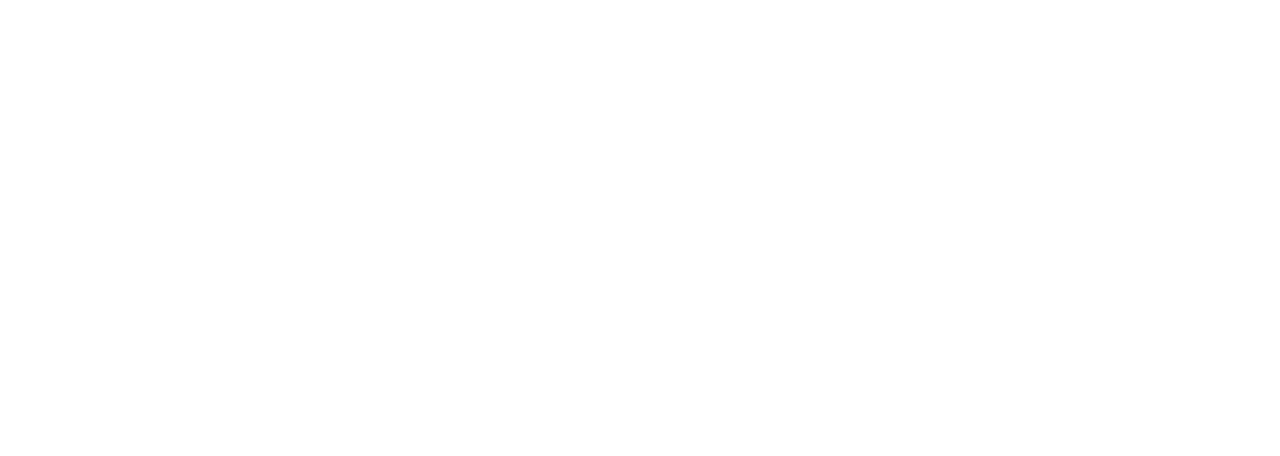
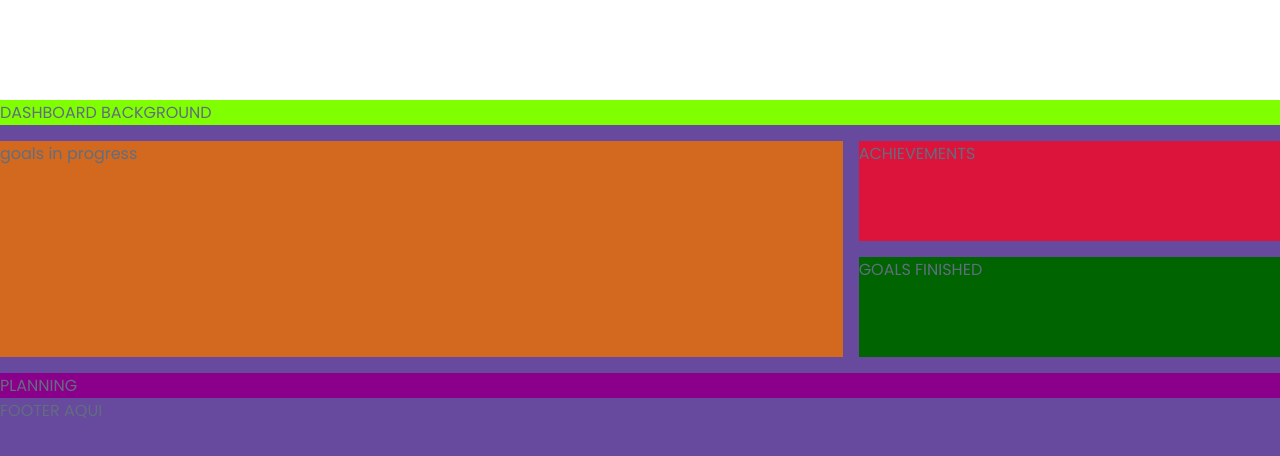
Before and after one commit to guuhschmaltz/eb-evolve-box, a plain HTML site: page src/views/page-dashboard.html in a window 1280 px wide. Drawn offline with Linux system fonts and the light colour scheme; a web font is replaced by a local one.

Commit message:
Adicionado template de dashboard

```diff
--- a/public/styles/partials/forms.css
+++ b/public/styles/partials/forms.css
@@ -1,7 +1,7 @@
 .select-block label,
 .input-block label,
 .textarea-block label{
-    font-size: 1.4rem;
+    font-size: 1.8rem;
     color: var(--color-text-complement);
 }
 
--- a/public/styles/partials/header.css
+++ b/public/styles/partials/header.css
@@ -24,6 +24,10 @@ header .header-content nav{
     text-align: right;
     right: 0;
     top: 3.2rem;
+}
+
+header .top-bar-container > img{
+    height: 8.2rem;
 }
 
 header nav ul{
--- /dev/null
+++ b/public/styles/partials/page-dashboard.css
@@ -0,0 +1,91 @@
+#page-dashboard #container{
+    width: 100vw;
+    height: 100%;
+}
+
+#page-dashboard #container #dashboard{
+    margin: 0;
+    display: grid;
+    grid-gap: 0.8rem;
+    grid-template-columns: 1fr;
+    grid-template-rows: 1fr 3fr 1fr 1fr 3fr;
+    grid-template-areas: "dashboard-bg"
+                         "goals-in-progress"
+                         "achievements"
+                         "goals-finished"
+                         "planning";
+
+
+}
+
+ #dashboard-bg{
+    grid-area: dashboard-bg;
+    background: chartreuse;
+}
+ #goals-in-progress{
+    grid-area: goals-in-progress;
+    background: chocolate;
+}
+ #achievements{
+    grid-area: achievements;
+        background: crimson;
+}
+ #goals-finished{
+    grid-area: goals-finished;
+        background: darkgreen;
+}
+ #planning{
+    grid-area: planning;
+        background: darkmagenta;
+}
+
+@media(min-width:1100px){
+    #page-dashboard #container{
+        width: 100vw;
+        height: 100%;
+    }
+
+    #page-dashboard #container #dashboard{
+        margin: 0;
+        display: grid;
+        grid-template-columns: 2fr 1fr;
+        grid-template-rows: 1fr 4fr 4fr 1fr;;
+        grid-template-areas: "dashboard-bg dashboard-bg"
+                            "goals-in-progress achievements"
+                            "goals-in-progress goals-finished"
+                            "planning planning";
+        grid-gap: 1.6rem;
+    }
+
+    #dashboard-bg{
+        grid-area: dashboard-bg;
+        background: chartreuse;
+    }
+     #goals-in-progress{
+        grid-area: goals-in-progress;
+        background: chocolate;
+    }
+     #achievements{
+        grid-area: achievements;
+        background: crimson;
+    }
+     #goals-finished{
+        grid-area: goals-finished;
+        background: darkgreen;
+    }
+     #planning{
+        grid-area: planning;
+        background: darkmagenta;
+    }
+
+    #page-signup .header-content{
+        margin-bottom: 2.2rem;
+    }
+
+    #page-signup form{
+        padding: 0 2.4rem;
+        border: none;
+        grid-area: cadastro;
+
+    }
+}
--- a/src/views/page-dashboard.html
+++ b/src/views/page-dashboard.html
@@ -3,9 +3,44 @@
 <head>
     <meta charset="UTF-8">
     <meta name="viewport" content="width=device-width, initial-scale=1.0">
-    <title>Evolve Box/title>
+    <title>Evolve Box</title>
+    <link rel="stylesheet" href="../../public/styles/main.css">
+    <link rel="stylesheet" href="../../public/styles/partials/page-dashboard.css">
+    <link rel="stylesheet" href="../../public/styles/partials/header.css">
+    <link rel="stylesheet" href="../../public/styles/partials/forms.css">
+    <link href="https://fonts.googleapis.com/css2?family=Gugi&family=Poppins:wght@400;600&amp;display=swap" rel="stylesheet">
 </head>
-<body>
+<body id="page-dashboard">
+    <div id="container">
+        <header>
+            <div class="header-content">
 
+            </div>
+        </header>
+        <main>
+            <div id="dashboard">
+                <div id="dashboard-bg">
+                    DASHBOARD BACKGROUND
+                </div>
+                <div id="goals-in-progress">
+                    goals in progress
+                </div>
+                <div id="achievements">
+                    ACHIEVEMENTS
+                </div>
+                <div id="goals-finished">
+                    GOALS FINISHED
+                </div>
+                <div id="planning">
+                   PLANNING
+                </div>
+            </div>
+        </main>
+        <footer>
+            <div id="footer">
+                FOOTER AQUI
+            </div>
+        </footer>
+    </div>
 </body>
 </html>
```
Also changed, not shown: public/styles/partials/page-signup.css (+7 -5 lines), src/views/page-signup.html (+3 -1 lines).
